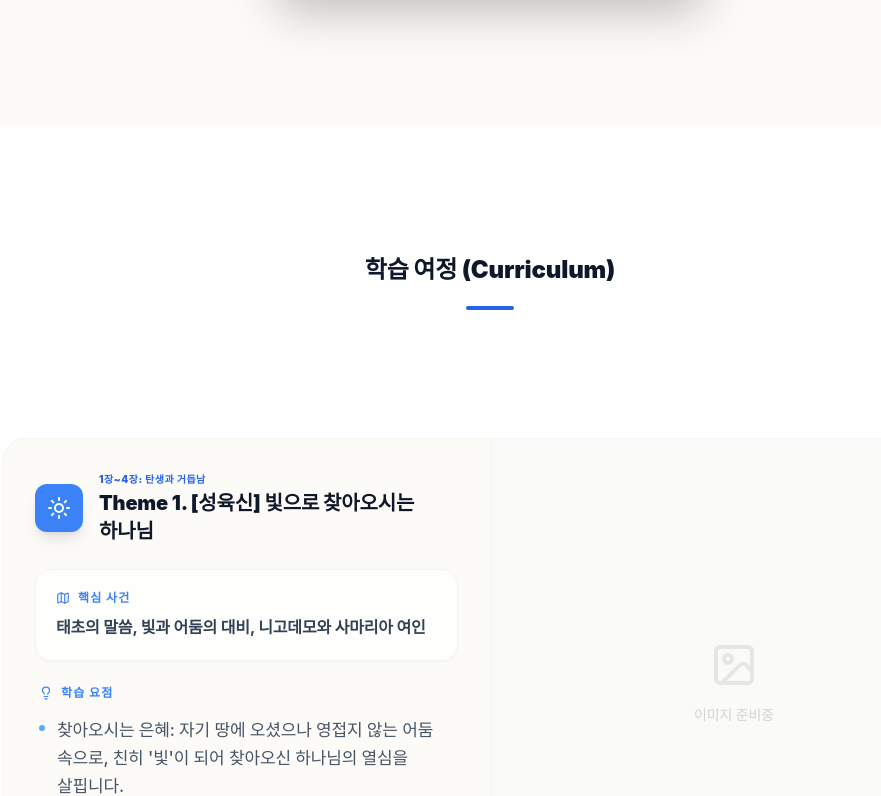
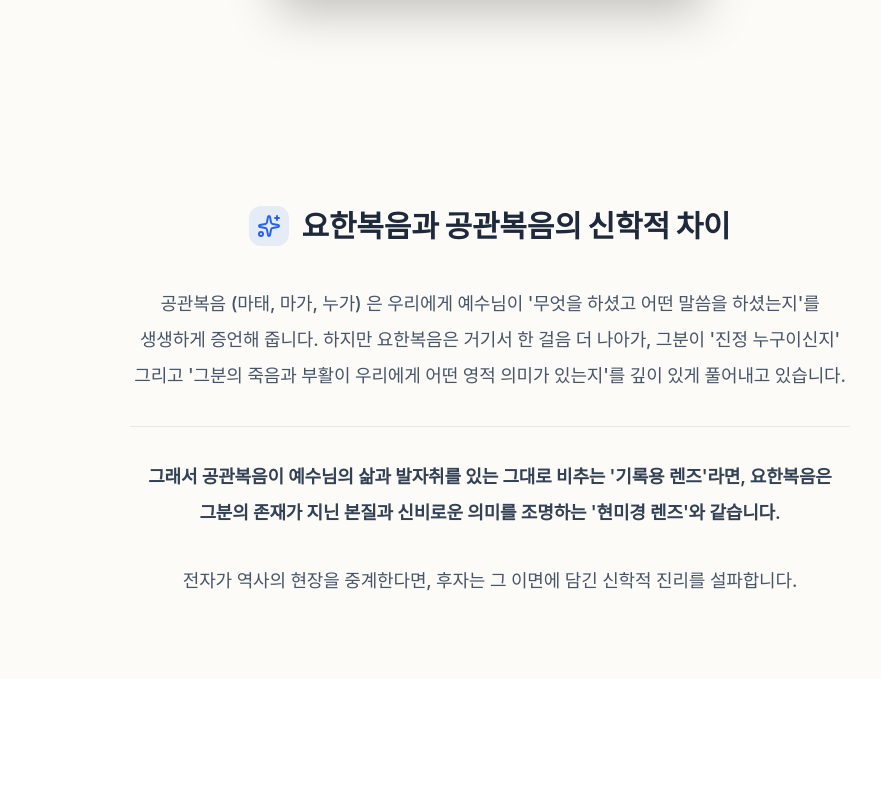
Before and after one commit to allaboutcan-pixel/thesentchurch, a React (Vite) app: page /ministry/bible in a window 1280 px wide. Shown: the part 1307-2103 px from the top of the page, without its empty margins (150-1031 px from the left). Built offline with nearby package versions, Linux system fonts and the light colour scheme; no server answers; the database is empty; a web font is replaced by a local one.

Commit message:
feat: 요한복음 신학적 차이 섹션 추가 및 레이아웃 조정

```diff
--- a/src/i18n.js
+++ b/src/i18n.js
@@ -301,6 +301,10 @@ const resources = {
                 "intro_title": "요한복음: 말씀의 깊은 바다로",
                 "intro_card_desc": "성경을 사랑하게 되는 가장 확실한 방법,<br/>요한복음으로 시작합니다.",
                 "intro_desc": "요한복음 한 권을 문맥과 흐름에 따라 깊이 있게 살펴봅니다.<br/>성경 자체가 교재가 되어 말씀을 깊이 만나고,<br/>신앙의 기초를 견고히 세워가는 말씀의 여정",
+                "theo_diff_title": "요한복음과 공관복음의 신학적 차이",
+                "theo_diff_text1": "공관복음 (마태, 마가, 누가) 은 우리에게 예수님이 '무엇을 하셨고 어떤 말씀을 하셨는지'를 생생하게 증언해 줍니다. 하지만 요한복음은 거기서 한 걸음 더 나아가, 그분이 '진정 누구이신지' 그리고 '그분의 죽음과 부활이 우리에게 어떤 영적 의미가 있는지'를 깊이 있게 풀어내고 있습니다.",
+                "theo_diff_text2": "그래서 공관복음이 예수님의 삶과 발자취를 있는 그대로 비추는 '기록용 렌즈'라면, 요한복음은 그분의 존재가 지닌 본질과 신비로운 의미를 조명하는 '현미경 렌즈'와 같습니다.",
+                "theo_diff_text3": "전자가 역사의 현장을 중계한다면, 후자는 그 이면에 담긴 신학적 진리를 설파합니다.",
                 "feature_1_title": "Context (문맥)",
                 "feature_1_desc": "끊어 읽기가 아닌 전체 흐름 속에서 본래 의미를 파악합니다.",
                 "feature_2_title": "Application (적용)",
@@ -666,6 +670,10 @@ const resources = {
                 "intro_title": "Gospel of John: Into the Deep Sea of the Word",
                 "intro_card_desc": "The most certain way to fall in love with the Bible, start with the Gospel of John.",
                 "intro_desc": "We examine the Gospel of John deeply according to its context and flow.<br/>We invite you to a journey of the Word where the Bible itself becomes the textbook,<br/>meeting the Word deeply and building a solid foundation of faith.",
+                "theo_diff_title": "Theological Differences Between John and the Synoptic Gospels",
+                "theo_diff_text1": "The Synoptic Gospels (Matthew, Mark, Luke) vividly witness to us what Jesus 'did' and what He 'said'. However, the Gospel of John goes a step further, unfolding in depth 'who He truly is' and what 'spiritual meaning His death and resurrection have for us'.",
+                "theo_diff_text2": "So, if the Synoptic Gospels are a 'recording lens' that reflects Jesus' life and footsteps as they are, the Gospel of John is like a 'microscope lens' that illuminates the essence and mysterious meaning of His existence.",
+                "theo_diff_text3": "While the former broadcasts the scene of history, the latter preaches the theological truth contained behind it.",
                 "feature_1_title": "Context",
                 "feature_1_desc": "Understand the original meaning within the overall flow, not just in fragments.",
                 "feature_2_title": "Application",
--- a/src/pages/BibleStudy.jsx
+++ b/src/pages/BibleStudy.jsx
@@ -222,8 +222,32 @@ const BibleStudy = () => {
                 </div>
             </section>
 
+            {/* Section 1.5: Theological Difference */}
+            <section className="py-20 bg-[#fdfbf7]">
+                <div className="container mx-auto px-6 max-w-3xl text-center">
+                    <h2 className="text-2xl md:text-3xl font-black text-slate-800 mb-10 break-keep flex items-center justify-center gap-3">
+                        <div className="p-2 bg-blue-600/10 text-blue-600 rounded-xl">
+                            <Sparkles size={24} />
+                        </div>
+                        {t('bible.theo_diff_title')}
+                    </h2>
+                    <div className="space-y-8 text-slate-600 leading-loose text-lg font-medium break-keep">
+                        <p>
+                            {t('bible.theo_diff_text1')}
+                        </p>
+                        <div className="w-full h-px bg-slate-200 my-8"></div>
+                        <p className="font-semibold text-slate-700">
+                            {t('bible.theo_diff_text2')}
+                        </p>
+                        <p>
+                            {t('bible.theo_diff_text3')}
+                        </p>
+                    </div>
+                </div>
+            </section>
+
             {/* Section 2: Curriculum */}
-            <section className="py-32 bg-white">
+            < section className="py-32 bg-white" >
                 <div className="container mx-auto px-6 max-w-5xl">
                     <div className="text-center mb-32 px-4">
                         <h2 className="text-2xl font-black text-slate-900 mb-3">{t('bible.curriculum_title')}</h2>
@@ -365,10 +389,10 @@ const BibleStudy = () => {
                         ))}
                     </div>
                 </div>
-            </section>
+            </section >
 
             {/* Section 3: Study Guide */}
-            <section className="py-12 bg-[#efebe9]">
+            < section className="py-12 bg-[#efebe9]" >
                 <div className="container mx-auto px-6 max-w-2xl">
                     <motion.div
                         initial={{ opacity: 0, scale: 0.95 }}
@@ -402,10 +426,10 @@ const BibleStudy = () => {
                         </div>
                     </motion.div>
                 </div>
-            </section>
+            </section >
 
             {/* Section 4: Recommendations */}
-            <section className="py-24 bg-blue-900 text-white relative overflow-hidden">
+            < section className="py-24 bg-blue-900 text-white relative overflow-hidden" >
                 <div className="absolute top-0 right-0 w-96 h-96 bg-blue-400/10 rounded-full blur-3xl -translate-y-1/2 translate-x-1/2" />
                 <div className="container mx-auto px-6 max-w-4xl relative z-10 text-center">
                     <h3 className="text-3xl font-black mb-12 text-blue-300">{t('bible.recommend_title')}</h3>
@@ -429,28 +453,28 @@ const BibleStudy = () => {
                         ))}
                     </div>
                 </div>
-            </section>
+            </section >
 
             {/* Section 5: Our Prayer */}
-            <section className="py-24 bg-white">
+            < section className="py-24 bg-white" >
                 <div className="container mx-auto px-6 max-w-5xl">
 
                     <motion.div
                         initial={{ opacity: 0, y: 20 }}
                         whileInView={{ opacity: 1, y: 0 }}
-                        className="mt-8 p-6 md:p-8 bg-stone-900 text-white rounded-[2rem] text-center relative overflow-hidden shadow-2xl max-w-4xl mx-auto"
+                        className="mt-8 p-6 bg-stone-900 text-white rounded-[1.5rem] text-center relative overflow-hidden shadow-2xl max-w-2xl mx-auto"
                     >
-                        <Quote className="w-8 h-8 text-stone-700 absolute top-6 left-6" />
-                        <div className="relative z-10 max-w-2xl mx-auto">
-                            <p className="text-lg md:text-xl font-medium leading-relaxed mb-4 break-keep italic">
+                        <Quote className="w-6 h-6 text-stone-700 absolute top-5 left-5" />
+                        <div className="relative z-10 max-w-xl mx-auto">
+                            <p className="text-base md:text-lg font-medium leading-relaxed mb-3 break-keep italic">
                                 "{t('bible.verse')}"
                             </p>
-                            <p className="text-blue-400 font-bold tracking-widest uppercase text-sm">{t('bible.verse_ref')}</p>
+                            <p className="text-blue-400 font-bold tracking-widest uppercase text-xs">{t('bible.verse_ref')}</p>
                         </div>
                     </motion.div>
 
                     {/* Inquiry Button at the bottom */}
-                    <div className="mt-16 text-center">
+                    <div className="mt-40 text-center">
                         <motion.a
                             href="mailto:thesentheejoung@gmail.com"
                             whileHover={{ scale: 1.05 }}
@@ -462,8 +486,8 @@ const BibleStudy = () => {
                         </motion.a>
                     </div>
                 </div>
-            </section>
-        </div>
+            </section >
+        </div >
     );
 };
 
```
